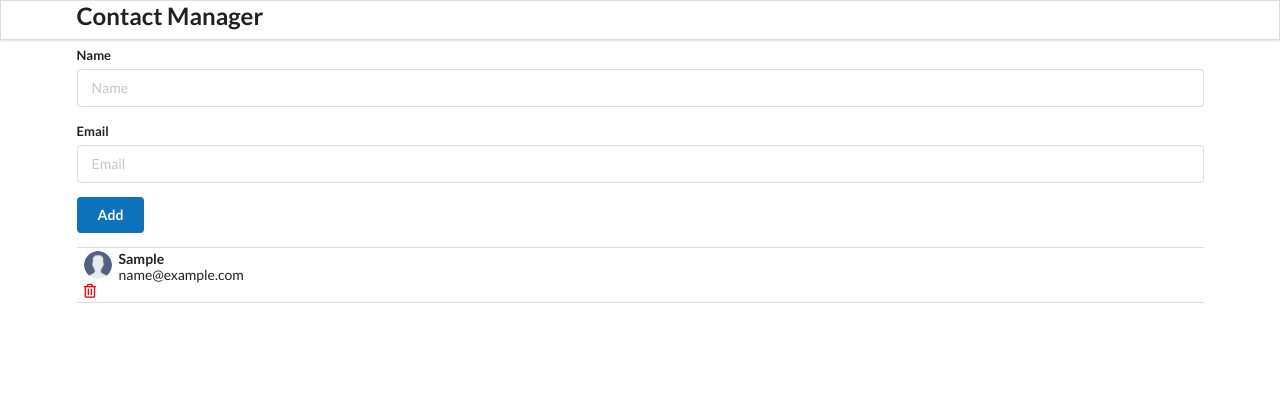
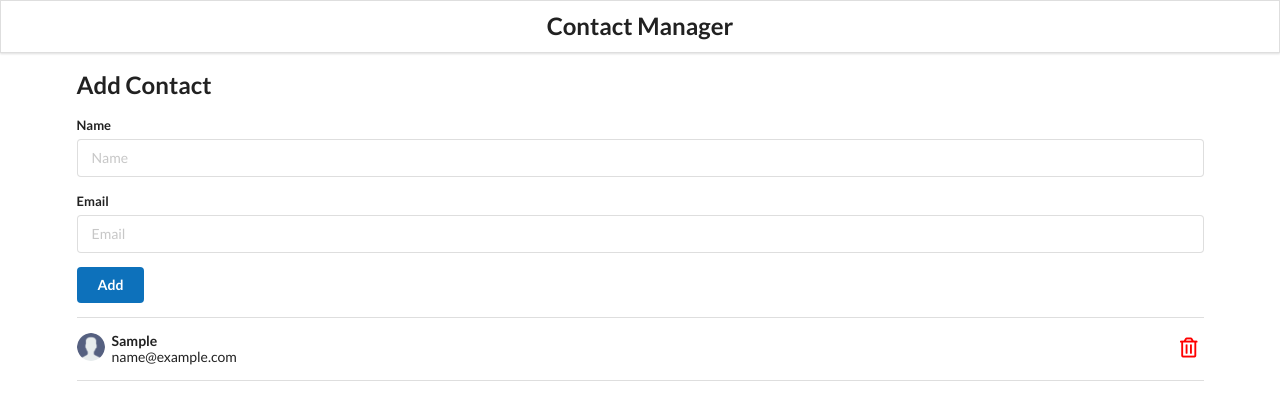
Before and after one commit to JorgeDaSilva72/contact-app-react, a React (Create React App) app: page / in a window 1280 px wide. Both pictures are taken after typing "Sample", "name@example.com" into the empty fields and a click on the button "Add". Shown: the top 420 px of the page. Built offline with nearby package versions, Linux system fonts and the light colour scheme.

Commit message:
Ajout de la fonctionnalité supprimer Contact du LOCAL STORAGE

```diff
--- a/package.json
+++ b/package.json
@@ -9,6 +9,8 @@
     "react": "^18.1.0",
     "react-dom": "^18.1.0",
     "react-scripts": "5.0.1",
+    "util": "^0.12.4",
+    "uuidv4": "^6.2.13",
     "web-vitals": "^2.1.4"
   },
   "scripts": {
--- /dev/null
+++ b/src/components/App.css
@@ -0,0 +1,23 @@
+.main {
+  margin-top: 5em;
+}
+
+.center {
+  justify-content: center;
+  padding: 10px;
+}
+
+.ui.search input {
+  width: 100%;
+  border-radius: 0 !important;
+}
+
+.item {
+  padding: 15px 0px !important;
+}
+
+i.icon {
+  float: right;
+  font-size: 20px;
+  cursor: pointer;
+}
--- a/src/components/App.js
+++ b/src/components/App.js
@@ -1,4 +1,6 @@
 import React, { useState, useEffect } from "react";
+// import { uuid } from "uuidv4"; il est buggé
+import "./App.css";
 import Header from "./Header";
 import AddContact from "./AddContact";
 import ContactList from "./ContactList";
@@ -9,7 +11,15 @@
 
   const addContactHandler = (contact) => {
     console.log(contact);
-    setContacts([...contacts, contact]);
+    setContacts([...contacts, { id: Date.now(), ...contact }]);
+  };
+
+  const removeContactHandler = (id) => {
+    const newContactList = contacts.filter((contact) => {
+      return contact.id !== id;
+    });
+
+    setContacts(newContactList);
   };
 
   useEffect(() => {
@@ -25,7 +35,7 @@
     <div className="ui container">
       <Header />
       <AddContact addContactHandler={addContactHandler} />
-      <ContactList contacts={contacts} />
+      <ContactList contacts={contacts} getContactId={removeContactHandler} />
     </div>
   );
 }
--- a/src/components/ContactCard.js
+++ b/src/components/ContactCard.js
@@ -13,6 +13,7 @@
       <i
         className="trash alternate outline icon"
         style={{ color: "red", marginTop: "7px" }}
+        onClick={() => props.clickHander(id)}
       ></i>
     </div>
   );
--- a/src/components/ContactList.js
+++ b/src/components/ContactList.js
@@ -4,8 +4,17 @@
 const ContactList = (props) => {
   console.log(props);
 
+  const deleteConactHandler = (id) => {
+    props.getContactId(id);
+  };
   const renderContactList = props.contacts.map((contact) => {
-    return <ContactCard contact={contact} />;
+    return (
+      <ContactCard
+        contact={contact}
+        clickHander={deleteConactHandler}
+        key={contact.id}
+      />
+    );
   });
   return <div className="ui celled list">{renderContactList}</div>;
 };
```
Also changed, not shown: 1 other file (tests, documents, lock files or other folders).
